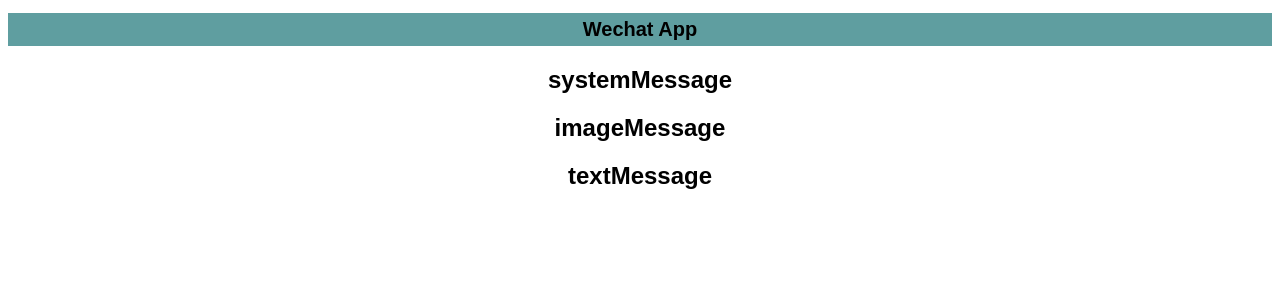
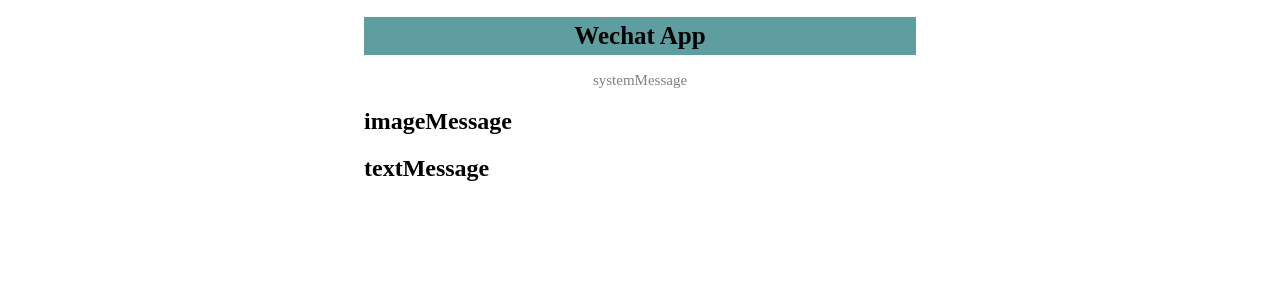
Before and after one commit to binqisun/react-Wechat, a React (Create React App) app: page / in a window 1280 px wide. Shown: the top 300 px of the page. Built offline with nearby package versions, Linux system fonts and the light colour scheme.

Commit message:
add container

```diff
--- a/src/App.js
+++ b/src/App.js
@@ -1,15 +1,18 @@
 import "./styles.css";
 import MessageList from "./components/messageList";
+import { Container } from "@mui/material";
 
 export default function App() {
   return (
     <div className="App">
+      <Container maxWidth="sm">
         <header>
           <h1>Wechat App</h1>
         </header>
         <div>
           <MessageList />
         </div>
+      </Container>
     </div>
   );
 }
--- /dev/null
+++ b/src/components/systemMessage/systemMessage.css
@@ -0,0 +1,7 @@
+.systemContent {
+  font-size: 15px;
+  text-align: center;
+}
+.systemP {
+  color: gray;
+}
--- a/src/components/systemMessage/systemMessage.js
+++ b/src/components/systemMessage/systemMessage.js
@@ -1,9 +1,10 @@
 import React from "react";
+import "./systemMessage.css";
 
 export default function systemMessage() {
   return (
-    <div className="systemMessage">
-      <h2>systemMessage</h2>
+    <div className="systemContent">
+      <p className="systemP">systemMessage</p>
     </div>
   );
 }
--- a/src/styles.css
+++ b/src/styles.css
@@ -1,12 +1,8 @@
-.App {
-  font-family: sans-serif;
+header {
+  background: #5f9ea0;
   text-align: center;
 }
-
-header {
-  background: #5f9ea0;
-}
 header h1 {
-  font-size: 20px;
+  font-size: 25px;
   padding: 5px;
 }
```
Also changed, not shown: package.json (+14 -2 lines). Lines whose indentation alone changed are shown as unchanged.
